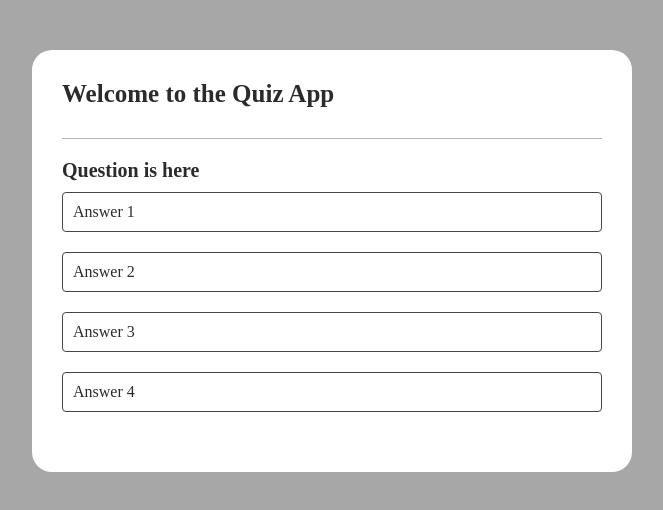
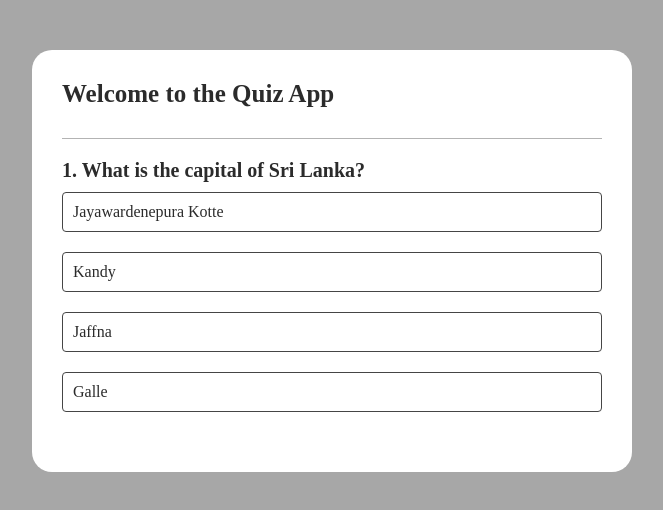
Before and after one commit to hasitha-ramesh/quiz-app-javascript, a plain HTML site: page index.html in a window 1280 px wide. Shown: the whole page, without its empty margins (308-971 px from the left). Drawn offline with Linux system fonts and the light colour scheme.

Commit message:
Add basic quiz app structure with HTML layout and JS question rendering

```diff
--- a/index.html
+++ b/index.html
@@ -11,7 +11,7 @@
       <h1>Welcome to the Quiz App</h1>
       <div class="quiz">
         <h2 id="question">Question is here</h2>
-        <div id="answer">
+        <div id="answer-btns">
           <button class="btn">Answer 1</button>
           <button class="btn">Answer 2</button>
           <button class="btn">Answer 3</button>
--- a/script.js
+++ b/script.js
@@ -37,3 +37,40 @@ const questions = [
     ],
   },
 ];
+
+const questionElement = document.getElementById("question");
+const answerButtons = document.getElementById("answer-btns");
+const nextButton = document.getElementById("next-btn");
+
+let currentQuestionIndex = 0;
+let score = 0;
+
+function startQuiz() {
+  currentQuestionIndex = 0;
+  score = 0;
+  nextButton.innerHTML = "Next";
+  showQuestion();
+}
+
+function showQuestion() {
+    resetState();
+  let currentQuestion = questions[currentQuestionIndex];
+  let QuestionNo = currentQuestionIndex + 1;
+  questionElement.innerHTML = QuestionNo + ". " + currentQuestion.question;
+
+  currentQuestion.answers.forEach((answer) => {
+    const button = document.createElement("button");
+    button.innerHTML = answer.text;
+    button.classList.add("btn");
+    answerButtons.appendChild(button);
+  });
+}
+
+function resetState() {
+    nextButton.style.display = "none";
+    while(answerButtons.firstChild){
+        answerButtons.removeChild(answerButtons.firstChild);
+    }
+}
+
+startQuiz();
```
